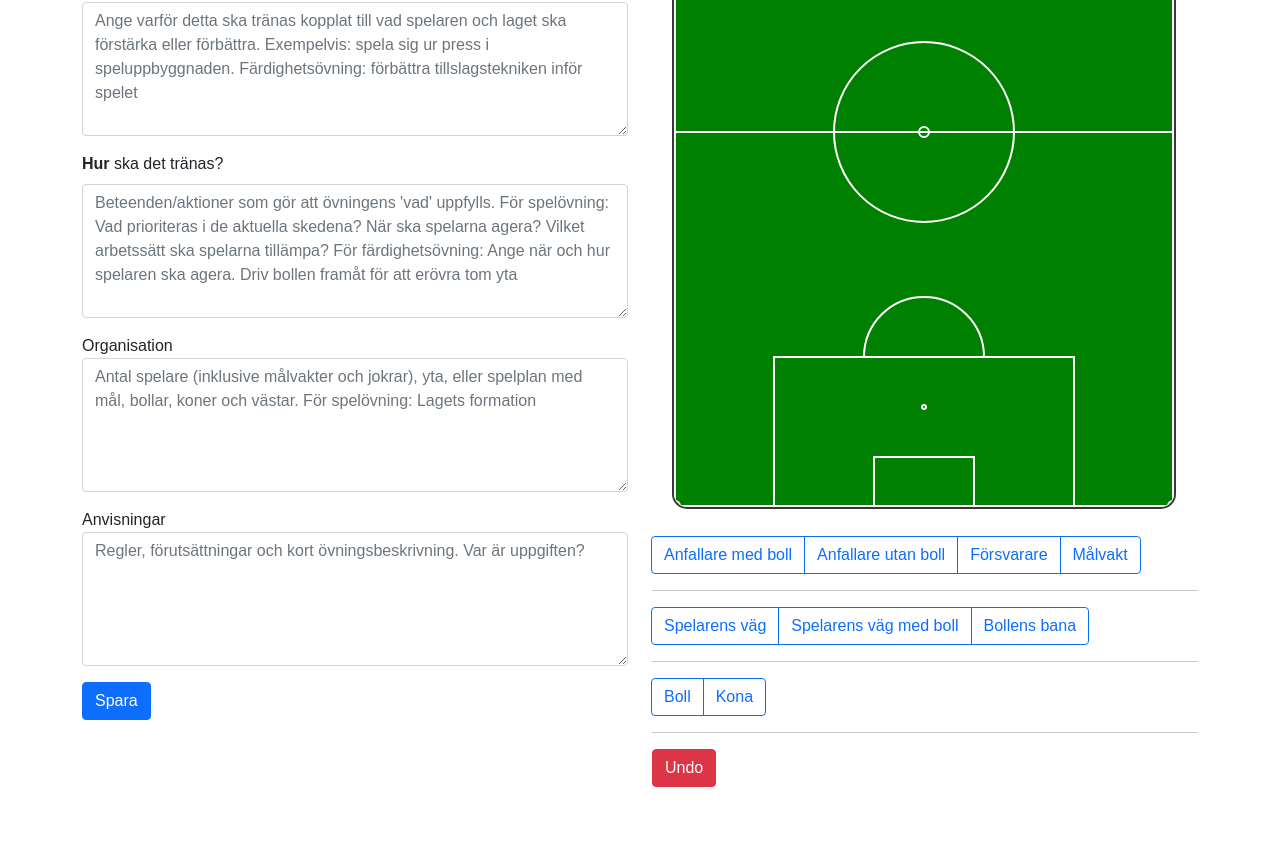
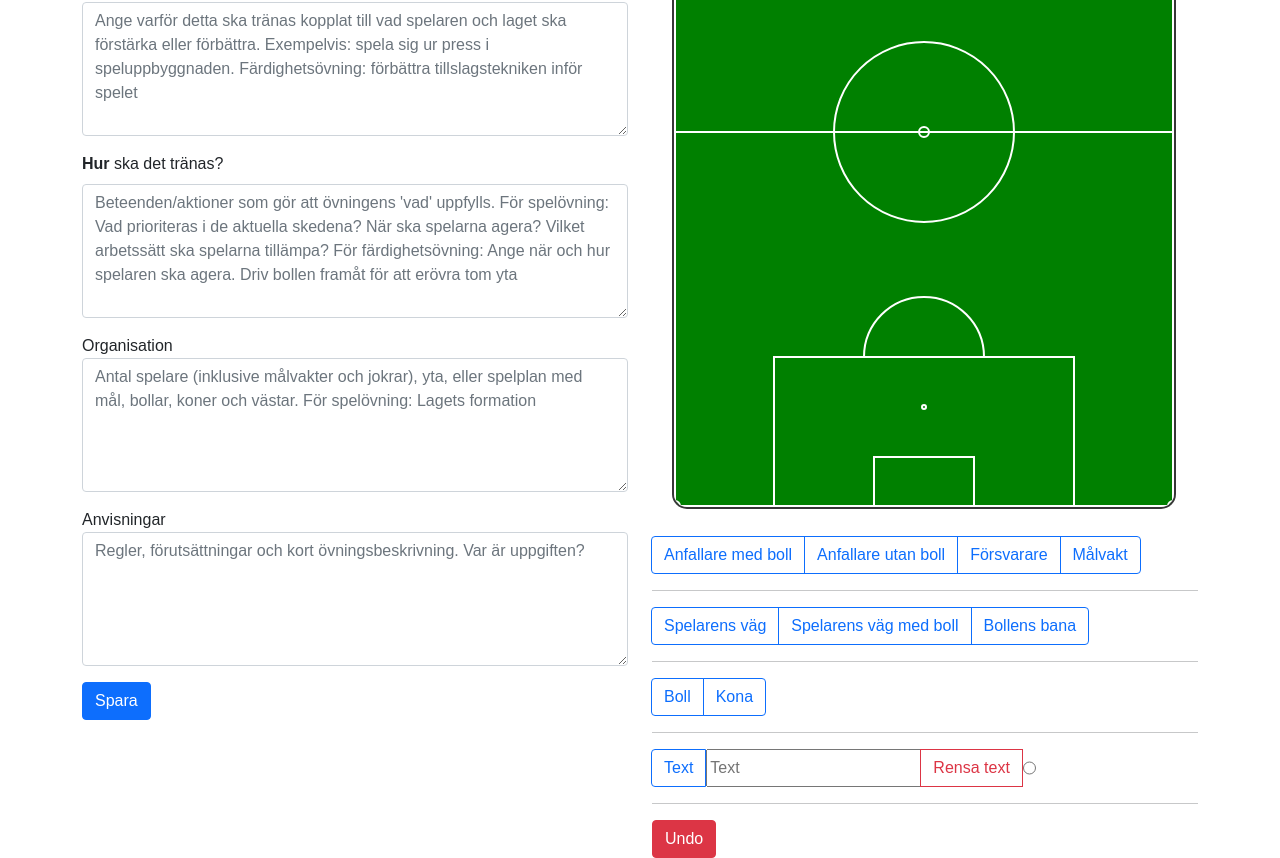
Before and after one commit to albin02forsberg/FootballDatabase, a React (Create React App) app: page /createDrill in a window 1280 px wide. Shown: the part 486-1344 px from the top of the page. Before the commit the page ends 1273 px from the top, so only its background shows below. Built offline with nearby package versions, Linux system fonts and the light colour scheme; no server answers; sample sign-in values are in the browser's storage.

Commit message:
Visual changes

```diff
--- a/src/modules/Canvas.jsx
+++ b/src/modules/Canvas.jsx
@@ -12,13 +12,18 @@ export default function Canvas({ setImage }) {
   const [canvasWidth, setCanvasWidth] = React.useState(0);
   const [canvasHeight, setCanvasHeight] = React.useState(0);
   const [fieldType, setFieldType] = React.useState("full");
+  const [text, setText] = React.useState("");
 
   const drawGreen = (ctx) => {
     ctx.beginPath();
 
     // Draw green stripes
+    ctx.strokeStyle = "white";
+    ctx.lineWidth = "2";
     ctx.fillStyle = "green";
     ctx.fillRect(0, 0, ctx.canvas.width, ctx.canvas.height);
+    ctx.fillStyle = "white";
+    // Set stroke color to white
 
     ctx.stroke();
   };
@@ -104,6 +109,9 @@ export default function Canvas({ setImage }) {
 
   const startDrawing = ({ nativeEvent }) => {
     const { offsetX, offsetY } = nativeEvent;
+    console.log(ctxRef.current.strokeStyle);
+    ctxRef.current.strokeStyle = "white";
+    ctxRef.current.fillStyle = "white";
     if (tool === "circle") {
       ctxRef.current.beginPath();
       ctxRef.current.moveTo(offsetX, offsetY);
@@ -161,6 +169,12 @@ export default function Canvas({ setImage }) {
       ctxRef.current.fillStyle = "white";
       ctxRef.current.fillText("MV", offsetX, offsetY);
       ctxRef.current.stroke();
+    } else if (tool === "text") {
+      // Write text
+      ctxRef.current.font = "20px Arial";
+      ctxRef.current.fillStyle = "white";
+      ctxRef.current.fillText(text, offsetX, offsetY);
+      ctxRef.current.stroke();
     } else {
       setStartX(offsetX);
       setStartY(offsetY);
@@ -170,6 +184,9 @@ export default function Canvas({ setImage }) {
 
   const stopDrawing = ({ nativeEvent }) => {
     // const { offsetX, offsetY } = nativeEvent;
+    // Set stroke color to white
+    ctxRef.current.strokeStyle = "white";
+    ctxRef.current.fillStyle = "white";
     if (tool === "player") {
       // Draw dashed arrow from start to end
       ctxRef.current.beginPath();
@@ -268,6 +285,9 @@ export default function Canvas({ setImage }) {
   useEffect(() => {
     const canvas = canvasRef.current;
     const ctx = canvas.getContext("2d");
+    // Set line color to white
+    ctx.strokeStyle = "white";
+
     if (fieldType === "full") {
       drawFull(ctx);
     } else if (fieldType === "half") {
@@ -471,6 +491,37 @@ export default function Canvas({ setImage }) {
         </label>
       </div>
       <hr />
+      <div
+        class="btn-group"
+        role="group"
+        aria-label="Basic radio toggle button group"
+      >
+        <input
+          type="radio"
+          class="btn-check"
+          name="btnradio"
+          id="btnradio12"
+          autocomplete="off"
+          onChange={() => setTool("text")}
+        />
+        <label class="btn btn-outline-primary" for="btnradio12">
+          Text
+        </label>
+        <input
+          type="input"
+          name="btnradio"
+          id="btnradio12"
+          placeholder="Text"
+          autocomplete="off"
+          value={text}
+          onChange={(e) => setText(e.target.value)}
+        />
+        <label class="btn btn-outline-danger" for="btnradio12">
+          Rensa text
+        </label>
+        <input type="radio" name="n" id="n" autocomplete="off" />
+      </div>
+      <hr />
       <button onClick={undo} className="btn btn-danger">
         Undo
       </button>
--- a/src/modules/DrillCard.jsx
+++ b/src/modules/DrillCard.jsx
@@ -1,9 +1,28 @@
-import React from "react";
+import React, { Suspense } from "react";
+import { Link } from "react-router-dom";
+import Loading from "./Loading";
 
 export default function DrillCard({ drill }) {
   return (
-    <li className="list-group-item">
-      <a href={"#" + drill.id}>{drill.data().name}</a>
-    </li>
+    <Suspense fallback={<Loading />}>
+      <div className="card m-3">
+        <img
+          src={drill.data().imgLink}
+          alt={drill.data().name}
+          className="card-img-top mx-auto"
+        />
+        <div className="card-body">
+          <Link to={`/drill/${drill.id}`}>
+            <h5 className="card-title">{drill.data().name}</h5>
+          </Link>
+          <p className="card-text">{drill.data().description}</p>
+          <p className="card-text">
+            <small className="text-muted">
+              {drill.data().difficulty} - {drill.data().type}
+            </small>
+          </p>
+        </div>
+      </div>
+    </Suspense>
   );
 }
--- a/src/modules/Loading.jsx
+++ b/src/modules/Loading.jsx
@@ -4,7 +4,9 @@ export default function Loading() {
   // Return loading screen
   return (
     <div className="container">
-      <h1>Laddar...</h1>
+      <div className="spinner-border" role="status">
+        <span className="visually-hidden">Loading...</span>
+      </div>
     </div>
   );
 }
--- /dev/null
+++ b/src/modules/SessionDrillCard.jsx
@@ -0,0 +1,20 @@
+import React from "react";
+import { Link } from "react-router-dom";
+
+export default function SessionDrillCard({ drill }) {
+  return (
+    <div className="card m-1">
+      <div className="card-body">
+        <Link to={`/drill/${drill.id}`}>
+          <h5 className="card-title">{drill.data().name}</h5>
+        </Link>
+        <p className="card-text">{drill.data().description}</p>
+        <p className="card-text">
+          <small className="text-muted">
+            {drill.data().difficulty} - {drill.data().type}
+          </small>
+        </p>
+      </div>
+    </div>
+  );
+}
--- a/src/pages/Session.jsx
+++ b/src/pages/Session.jsx
@@ -13,7 +13,7 @@ import Loading from "../modules/Loading";
 
 const DrillCard = lazy(() => {
   return Promise.all([
-    import("../modules/DrillCard"),
+    import("../modules/SessionDrillCard"),
     new Promise((resolve) => setTimeout(resolve, 500)),
   ]).then(([moduleExports]) => moduleExports);
 });
--- a/src/pages/User.jsx
+++ b/src/pages/User.jsx
@@ -1,6 +1,7 @@
-import React, { useEffect } from "react";
+import React, { useEffect, lazy, Suspense } from "react";
 import { useParams, Link } from "react-router-dom";
 import { db } from "../firebase-config";
+import Loading from "../modules/Loading";
 
 import {
   query,
@@ -12,13 +13,19 @@ import {
   orderBy,
 } from "firebase/firestore";
 
+const DrillCard = lazy(() => {
+  return Promise.all([
+    import("../modules/DrillCard"),
+    new Promise((resolve) => setTimeout(resolve, 500)),
+  ]).then(([moduleExports]) => moduleExports);
+});
+
 export default function User() {
   // get another users data
   const { uid } = useParams();
   const [user, setUser] = React.useState(null);
   const [drills, setDrills] = React.useState(null);
   const [sessions, setSessions] = React.useState(null);
-
 
   useEffect(() => {
     const userCollectionRef = collection(db, "users");
@@ -67,7 +74,13 @@ export default function User() {
             </div>
           )}
         </div>
-        <div className="col-md-6">
+        <div className="col-md-12">
+          {user && <h2>{user.data().name + "s övningar"}</h2>}
+          <div className="row row-cols-1 row-cols-md-5 g-10">
+            <Suspense fallback={<Loading />}>
+              {drills && drills.map((drill) => <DrillCard drill={drill} />)}
+            </Suspense>
+          </div>
           <div className="table-responsive">
             {user && <h2>{user.data().name + "s övningar"}</h2>}
             {drills && (
@@ -101,7 +114,7 @@ export default function User() {
             )}
           </div>
         </div>
-        <div className="col-md-6">
+        {/* <div className="col-md-6">
           <div className="table-responsive">
             {user && <h2>{user.data().name + "s träningspass"}</h2>}
             {sessions && (
@@ -132,7 +145,7 @@ export default function User() {
               </table>
             )}
           </div>
-        </div>
+        </div> */}
       </div>
     </div>
   );
```
